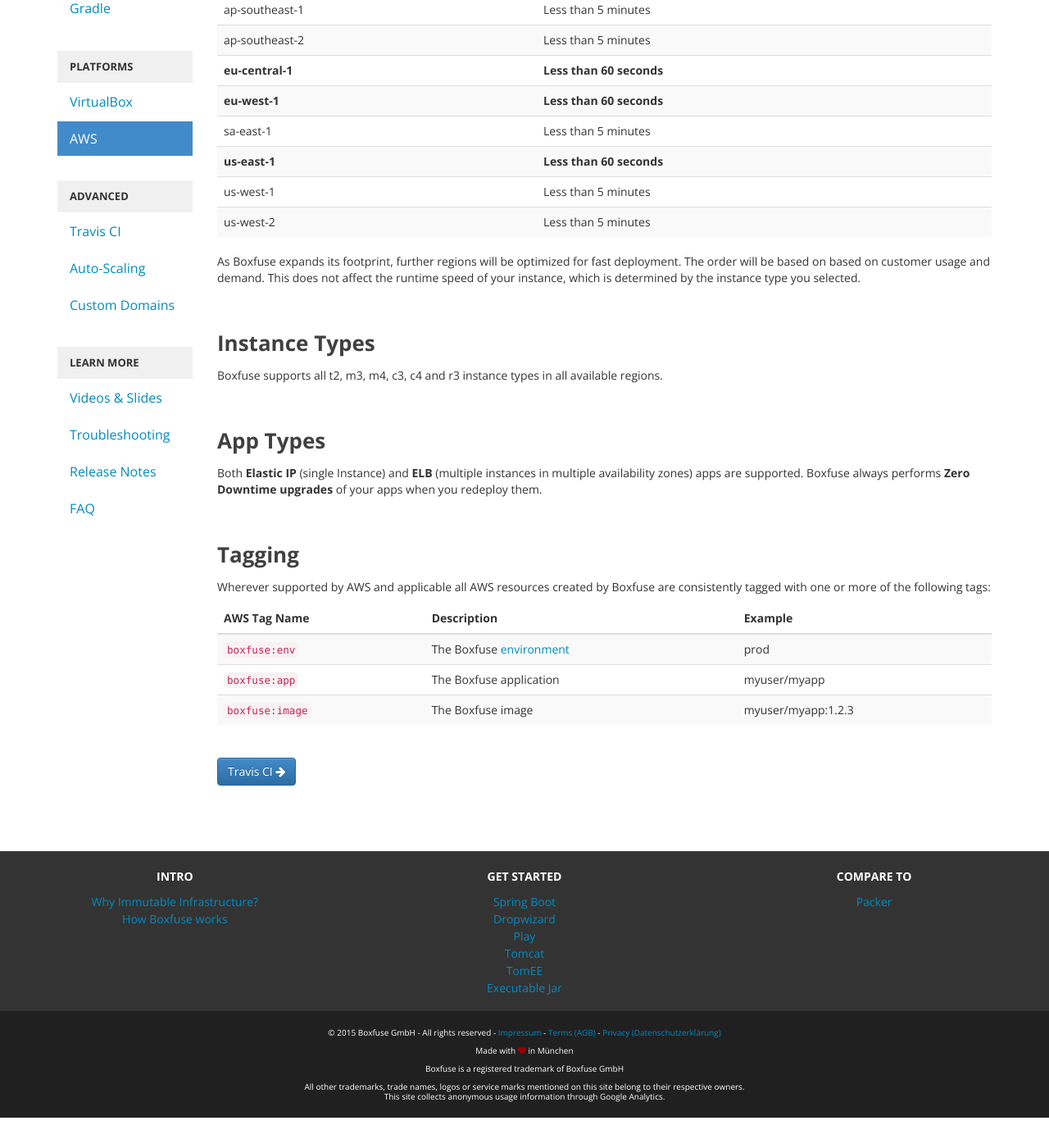
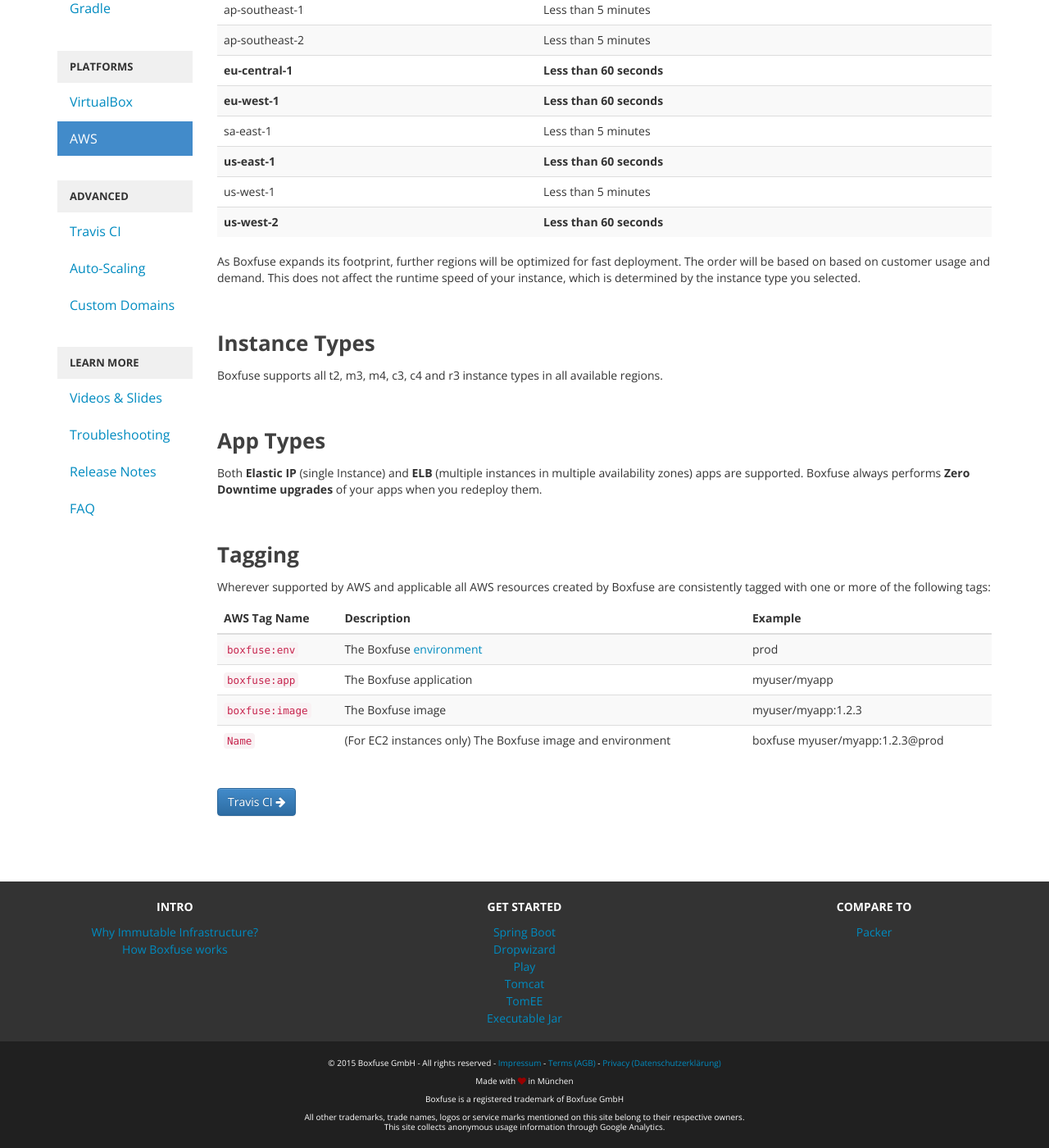
Before and after one commit to flyway/boxfuse.com, a Jekyll site: the page built from docs/aws.html, in a window 1280 px wide and 1400 px high, scrolled down 755 px. Shown: the whole window at 82% size. Built offline with Jekyll 4.4.1, drawn with Linux system fonts in a browser that asks for light colours; before the commit the page ends 2118 px from its top, so only the background shows below that; some of the changed text lies outside the part shown.

Commit message:
Added fast AMI creation us-west-2 post

```diff
--- a/docs/aws.html
+++ b/docs/aws.html
@@ -20,7 +20,7 @@ subtitle: 'AWS'
     <p>Boxfuse fully supports the ap-northeast-1, ap-southeast-1, ap-southeast-2, eu-central-1, eu-west-1, sa-east-1,
         us-east-1, us-west-1 &amp; us-west-2 regions.</p>
 
-    <p>We recommend the <strong>eu-central-1</strong>, <strong>eu-west-1</strong> and <strong>us-east-1</strong> regions
+    <p>We recommend the <strong>eu-central-1</strong>, <strong>eu-west-1</strong>, <strong>us-east-1</strong> and <strong>us-west-2</strong> regions
         as they are <strong>optimized for deployment speed</strong> with new AMIs (Amazon Machine Images) created in under 60 seconds.
         <strong>This is 5x to 10x faster than any other tool in the industry!</strong></p>
 
@@ -65,8 +65,8 @@ subtitle: 'AWS'
             <td>Less than 5 minutes</td>
         </tr>
         <tr>
-            <td>us-west-2</td>
-            <td>Less than 5 minutes</td>
+            <td><strong>us-west-2</strong></td>
+            <td><strong>Less than 60 seconds</strong></td>
         </tr>
         </tbody>
     </table>
@@ -110,6 +110,11 @@ subtitle: 'AWS'
             <td>The Boxfuse image</td>
             <td>myuser/myapp:1.2.3</td>
         </tr>
+        <tr>
+            <td><code>Name</code></td>
+            <td>(For EC2 instances only) The Boxfuse image and environment</td>
+            <td>boxfuse myuser/myapp:1.2.3@prod</td>
+        </tr>
         </tbody>
     </table>
 
--- a/vs/packer.html
+++ b/vs/packer.html
@@ -49,7 +49,7 @@ AMI created in 00:19.777s -> ami-e66264fb</pre>
             <img src="/assets/posts/amis-in-30-seconds/boxfuse-vs-packer-size.png">
 
             <p>In fact this graph doesn't even do it justice as Boxfuse images are usually measured in the tens of MBs,
-            but AWS shows as 1 GB as this is their smallest supported EBS volume size.</p>
+            but AWS shows them as 1 GB as this is their smallest supported EBS volume size.</p>
         </div>
     </div>
 </div>
```
Also changed, not shown: _posts/2015-12-17-fast-amis-us-west-2.html (added, +67 -0 lines).
